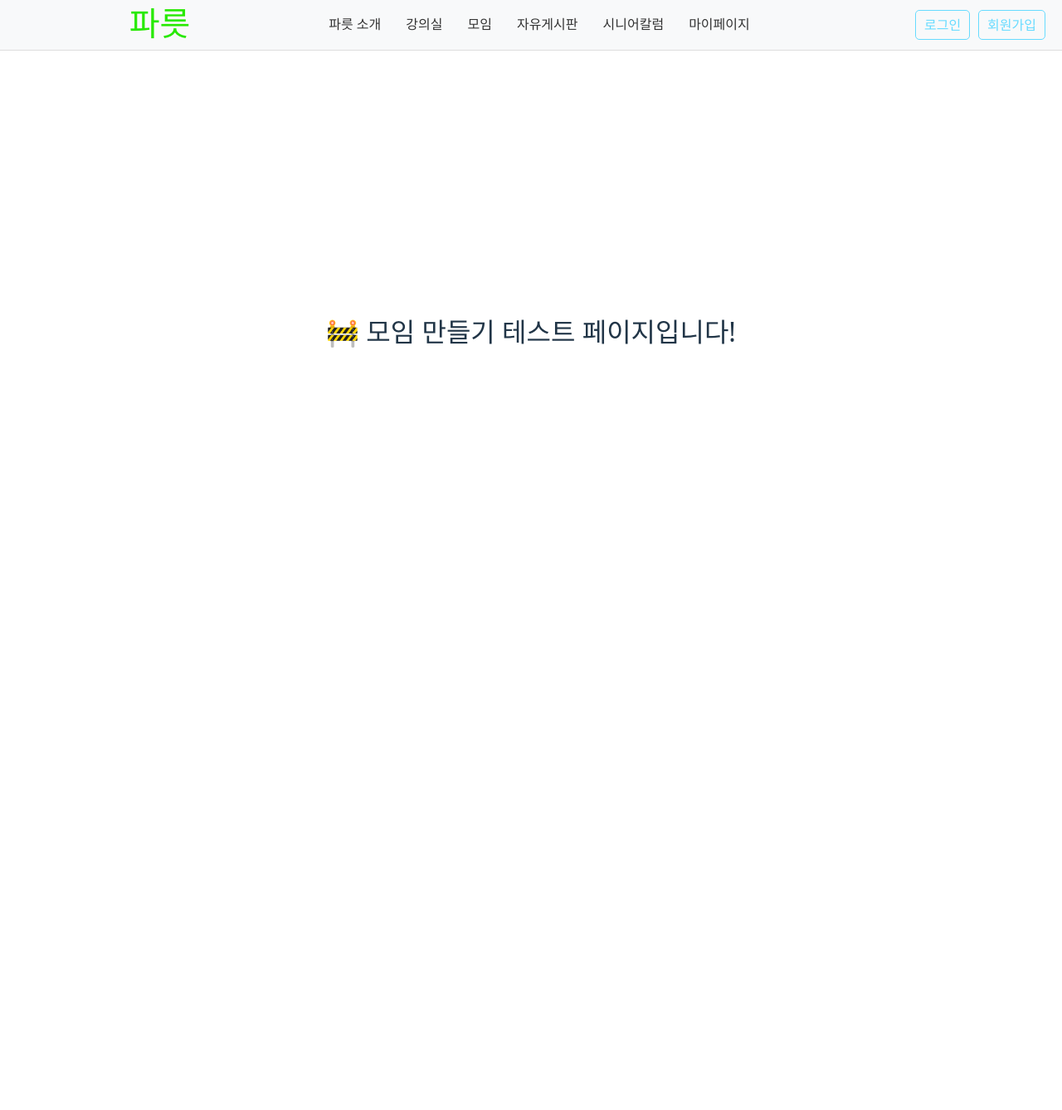
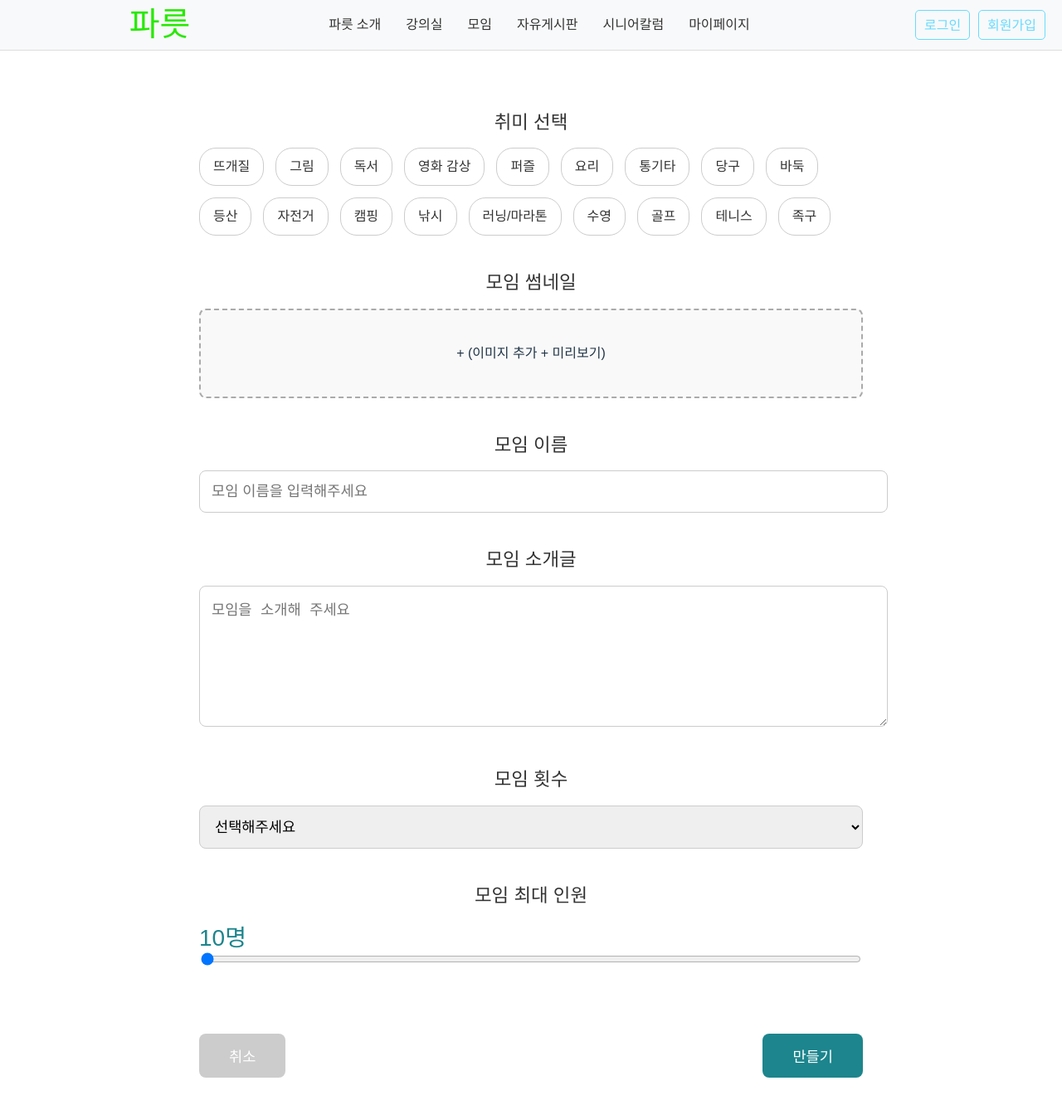
Before and after one commit to MrDos89/slivermate_project_react, a React (Vite) app: page /create-club in a window 1280 px wide. Shown: the top 1338 px of the page at 83% size. Before the commit the page ends 800 px from the top, so only its background shows below. Built offline with nearby package versions, Linux system fonts and the light colour scheme; a web font is replaced by a local one.

Commit message:
[건민]동아리 생성 페이지

```diff
--- a/src/App.jsx
+++ b/src/App.jsx
@@ -21,7 +21,7 @@ import MyPage from "./pages/MyPage";
 import ClubPage from "./pages/ClubPage";
 import ClubDetailPage from "./pages/ClubDetailPage";
 import ClubPostDetailPage from "./pages/ClubPostDetailPage";
-import CreateClubTestPage from "./pages/CreateClubTestPage";
+import CreateClubPage from "./pages/CreateClubPage";
 
 function App() {
   const [scrollIndex, setScrollIndex] = useState(0); // 상태 분리
@@ -60,7 +60,7 @@ function App() {
           path="/club/:clubId/post/:postId"
           element={<ClubPostDetailPage />}
         />
-        <Route path="/create-club" element={<CreateClubTestPage />} />
+        <Route path="/create-club" element={<CreateClubPage />} />
       </Routes>
     </Router>
   );
--- /dev/null
+++ b/src/pages/CreateClubPage.jsx
@@ -0,0 +1,384 @@
+import React, { useState } from "react";
+import styled from "styled-components";
+import { indoorHobbies, outdoorHobbies, dummyClubs } from "../data/clubData";
+import { useNavigate } from "react-router-dom";
+
+// 📦 스타일 컴포넌트
+const Container = styled.div`
+  padding: 80px 24px;
+  max-width: 800px;
+  margin: 0 auto;
+  font-family: "Pretendard", sans-serif;
+`;
+
+const Section = styled.div`
+  margin-bottom: 40px;
+`;
+
+const Title = styled.h2`
+  font-size: 1.4rem;
+  margin-bottom: 14px;
+  font-weight: 600;
+  color: #333;
+`;
+
+const RadioGroup = styled.div`
+  display: flex;
+  flex-wrap: wrap;
+  gap: 14px;
+`;
+
+const RadioLabel = styled.label`
+  padding: 10px 16px;
+  border: 1.5px solid #ccc;
+  border-radius: 20px;
+  background-color: ${(props) => (props.selected ? "#e0f4f4" : "#fff")};
+  color: ${(props) => (props.selected ? "#1d858d" : "#333")};
+  cursor: pointer;
+  font-weight: 500;
+  transition: all 0.2s;
+
+  &:hover {
+    border-color: #1d858d;
+  }
+
+  input {
+    display: none;
+  }
+`;
+
+const ImageUploadBox = styled.div`
+  border: 2px dashed #aaa;
+  padding: 40px;
+  text-align: center;
+  cursor: pointer;
+  border-radius: 8px;
+  background-color: #f9f9f9;
+  transition: background-color 0.2s;
+
+  &:hover {
+    background-color: #f0f0f0;
+  }
+`;
+
+const PreviewImage = styled.img`
+  margin-top: 16px;
+  width: 100%;
+  max-height: 300px;
+  object-fit: cover;
+  border-radius: 10px;
+`;
+
+const Input = styled.input`
+  width: 100%;
+  padding: 14px;
+  font-size: 1.1rem;
+  border: 1px solid #ccc;
+  border-radius: 8px;
+`;
+
+const Textarea = styled.textarea`
+  width: 100%;
+  padding: 14px;
+  height: 140px;
+  font-size: 1.1rem;
+  border: 1px solid #ccc;
+  border-radius: 8px;
+  resize: vertical;
+`;
+
+const Select = styled.select`
+  width: 100%;
+  padding: 14px;
+  font-size: 1.1rem;
+  border: 1px solid #ccc;
+  border-radius: 8px;
+`;
+
+const SliderWrapper = styled.div`
+  display: flex;
+  align-items: center;
+  gap: 12px;
+`;
+
+const Slider = styled.input`
+  flex: 1;
+`;
+
+const ButtonGroup = styled.div`
+  display: flex;
+  justify-content: space-between;
+`;
+
+const Button = styled.button`
+  padding: 14px 36px;
+  font-size: 1.1rem;
+  border: none;
+  border-radius: 8px;
+  cursor: pointer;
+  font-weight: 600;
+  background-color: ${(props) => (props.cancel ? "#ccc" : "#1d858d")};
+  color: white;
+
+  &:hover {
+    background-color: ${(props) => (props.cancel ? "#b0b0b0" : "#166c74")};
+  }
+`;
+
+// // 마커
+// const SliderSection = styled.div`
+//   position: relative;
+//   padding-bottom: 40px;
+// `;
+
+// const MarkerTrack = styled.div`
+//   position: absolute;
+//   top: -28px; /* ✅ 슬라이더 위로 올림 */
+//   left: 0;
+//   width: 100%;
+//   display: flex;
+//   justify-content: space-between;
+//   pointer-events: none;
+// `;
+
+
+// const Marker = styled.div`
+//   display: flex;
+//   flex-direction: column;
+//   align-items: center;
+//   font-size: 0.75rem;
+//   color: #555;
+// `;
+
+
+
+// const Dot = styled.div`
+//   width: 10px;
+//   height: 10px;
+//   background-color: #1d858d;
+//   border-radius: 50%;
+//   margin-bottom: 6px;
+//   box-shadow: 0 0 2px rgba(0,0,0,0.2);
+// `;
+
+const SliderSection = styled.div`
+  position: relative;
+  padding-top: 36px;
+  padding-bottom: 40px;
+`;
+
+const MarkerTrack = styled.div`
+  position: absolute;
+  top: 0; /* 슬라이더 위에 마커 표시 */
+  left: 0;
+  width: 100%;
+  display: flex;
+  justify-content: space-between;
+  pointer-events: none;
+`;
+
+const Marker = styled.div`
+  display: flex;
+  justify-content: center;
+  font-size: 28px;
+  color: #1d858d;
+`;
+
+
+
+// 🧠 메인 컴포넌트
+const CreateClubPage = () => {
+  const navigate = useNavigate();
+  const allHobbies = [...indoorHobbies, ...outdoorHobbies];
+
+  const [selectedHobbyKey, setSelectedHobbyKey] = useState(null); // 예: "in-1", "out-2"
+  const [thumbnailPreview, setThumbnailPreview] = useState(null);
+  const [clubName, setClubName] = useState("");
+  const [clubDesc, setClubDesc] = useState("");
+  const [meetingFreq, setMeetingFreq] = useState("");
+  const [maxMembers, setMaxMembers] = useState(10);
+
+  const handleImageUpload = (e) => {
+    const file = e.target.files[0];
+    if (file) {
+      setThumbnailPreview(URL.createObjectURL(file));
+    }
+  };
+
+  const handleCreate = () => {
+    if (!selectedHobbyKey) {
+      alert("취미를 선택해주세요!");
+      return;
+    }
+
+    const [type, idStr] = selectedHobbyKey.split("-");
+    const hobbyId = Number(idStr);
+    const isIndoor = type === "in";
+
+    const newClub = {
+      club_id: dummyClubs.length + 1,
+      club_name: clubName,
+      club_desc: clubDesc,
+      club_sub_category_id: hobbyId,
+      club_thumbnail: thumbnailPreview,
+      club_member_max: maxMembers,
+      region_id: 1,
+      club_user_id: 999,
+      club_category_id: isIndoor ? 1 : 2,
+      club_report_cnt: 0,
+      club_register_date: new Date().toISOString().split("T")[0],
+      is_deleted: false,
+      upd_date: new Date().toISOString().split("T")[0],
+      hobbyType: isIndoor ? "실내 활동" : "실외 활동",
+    };
+
+    dummyClubs.push(newClub);
+    alert("모임이 생성되었습니다!");
+    navigate("/club");
+  };
+
+  return (
+    <Container>
+      <Section>
+        <Title>취미 선택</Title>
+        <RadioGroup>
+          {allHobbies.map((hobby) => {
+            const type = indoorHobbies.includes(hobby) ? "in" : "out";
+            const hobbyKey = `${type}-${hobby.id}`;
+            return (
+              <RadioLabel key={hobbyKey} selected={selectedHobbyKey === hobbyKey}>
+                <input
+                  type="radio"
+                  name="hobby"
+                  value={hobbyKey}
+                  checked={selectedHobbyKey === hobbyKey}
+                  onChange={(e) => setSelectedHobbyKey(e.target.value)}
+                />
+                {hobby.name}
+              </RadioLabel>
+            );
+          })}
+        </RadioGroup>
+      </Section>
+
+      <Section>
+        <Title>모임 썸네일</Title>
+        <ImageUploadBox onClick={() => document.getElementById("fileInput").click()}>
+          + (이미지 추가 + 미리보기)
+          <input id="fileInput" type="file" accept="image/*" hidden onChange={handleImageUpload} />
+          {thumbnailPreview && <PreviewImage src={thumbnailPreview} />}
+        </ImageUploadBox>
+      </Section>
+
+      <Section>
+        <Title>모임 이름</Title>
+        <Input placeholder="모임 이름을 입력해주세요" value={clubName} onChange={(e) => setClubName(e.target.value)} />
+      </Section>
+
+      <Section>
+        <Title>모임 소개글</Title>
+        <Textarea placeholder="모임을 소개해 주세요" value={clubDesc} onChange={(e) => setClubDesc(e.target.value)} />
+      </Section>
+
+      <Section>
+        <Title>모임 횟수</Title>
+        <Select value={meetingFreq} onChange={(e) => setMeetingFreq(e.target.value)}>
+          <option value="">선택해주세요</option>
+          <option value="매일">매일</option>
+          <option value="주 1회">주 1회</option>
+          <option value="주 2~3회">주 2~3회</option>
+          <option value="주 5회 이상">주 5회 이상</option>
+          <option value="월 1회">월 1회</option>
+          <option value="월 2~3회">월 2~3회</option>
+          <option value="매 월 주말 모임">매 월 주말 모임</option>
+          <option value="매 월 토요일">매 월 토요일</option>
+          <option value="매 월 일요일">매 월 일요일</option>
+        </Select>
+      </Section>
+
+      {/* <Section>
+        <Title>모임 최대 인원</Title>
+        <SliderWrapper>
+          <Slider
+            type="range"
+            min="10"
+            max="100"
+            step="10"
+            value={maxMembers}
+            onChange={(e) => setMaxMembers(Number(e.target.value))}
+          />
+          <div>{maxMembers}명</div>
+        </SliderWrapper>
+      </Section> */}
+
+      {/* <Section>
+  <Title>모임 최대 인원</Title>
+  <SliderSection>
+    <SliderWrapper>
+      <Slider
+        type="range"
+        min="10"
+        max="100"
+        step="10"
+        value={maxMembers}
+        onChange={(e) => setMaxMembers(Number(e.target.value))}
+      />
+      <div>{maxMembers}명</div>
+    </SliderWrapper>
+
+    {/* 마커 표시 */}
+    {/* <MarkerTrack>
+      {Array.from({ length: 10 }, (_, i) => {
+        const value = (i + 1) * 10;
+        return (
+          <Marker key={value}>
+            <Dot />
+            <div>{value}명</div>
+          </Marker>
+        );
+      })}
+    </MarkerTrack>
+  </SliderSection>
+</Section> */}
+
+<Section>
+  <Title>모임 최대 인원</Title>
+  <SliderSection>
+    {/* 마커 숫자 (선택된 것만) */}
+    <MarkerTrack>
+      {Array.from({ length: 10 }, (_, i) => {
+        const value = (i + 1) * 10;
+        return (
+          <Marker key={value}>
+            {maxMembers === value && <div>{value}명</div>}
+          </Marker>
+        );
+      })}
+    </MarkerTrack>
+
+    {/* 슬라이더 */}
+    <SliderWrapper style={{ position: "relative", zIndex: 1 }}>
+      <Slider
+        type="range"
+        min="10"
+        max="100"
+        step="10"
+        value={maxMembers}
+        onChange={(e) => setMaxMembers(Number(e.target.value))}
+      />
+    </SliderWrapper>
+  </SliderSection>
+</Section>
+
+
+
+
+      <ButtonGroup>
+        <Button cancel onClick={() => navigate(-1)}>취소</Button>
+        <Button onClick={handleCreate}>만들기</Button>
+      </ButtonGroup>
+    </Container>
+  );
+};
+
+export default CreateClubPage;
--- a/src/pages/CreateClubTestPage.jsx
+++ /dev/null
@@ -1,14 +0,0 @@
-import React from "react";
-import styled from "styled-components";
-
-const Wrapper = styled.div`
-  padding: 100px;
-  font-size: 2rem;
-  text-align: center;
-`;
-
-const CreateClubTestPage = () => {
-  return <Wrapper>🚧 모임 만들기 테스트 페이지입니다!</Wrapper>;
-};
-
-export default CreateClubTestPage;
```
